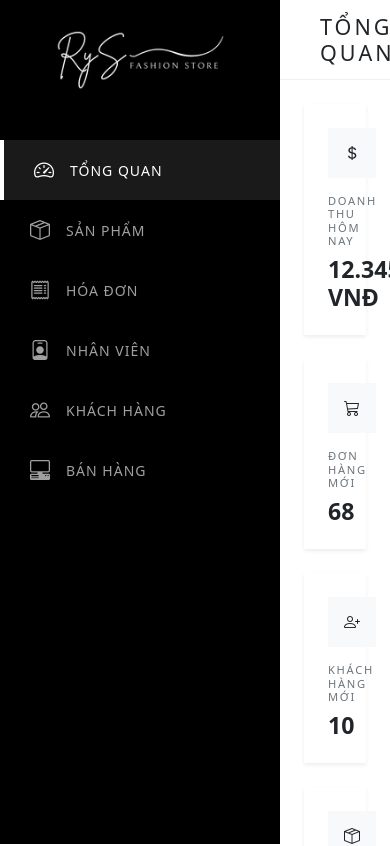
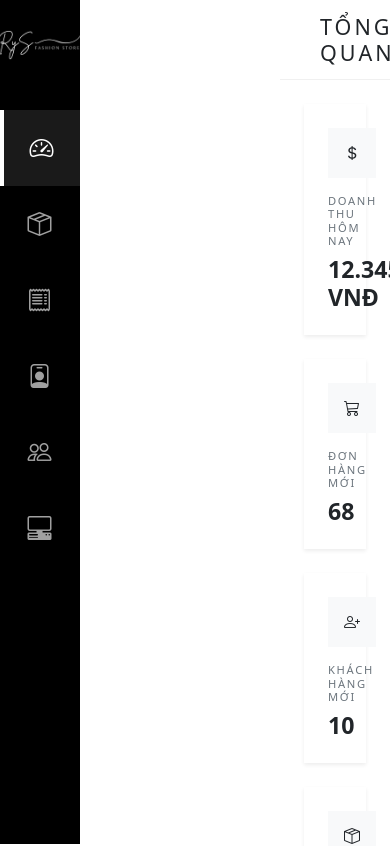
Before and after one commit to nqh1089/RyS-Fashion-Store, a Vue app: page /admin/dashboard in a window 390 px wide. Shown: the top 846 px of the page. Built offline with nearby package versions, Linux system fonts and the light colour scheme.

Commit message:
Offcanvas navbar (3 gạch của navbar khi responsive)

```diff
--- a/src/components/Admin/AdminSidebar.vue
+++ b/src/components/Admin/AdminSidebar.vue
@@ -1,31 +1,50 @@
 <template>
-  <aside class="admin-sidebar">
+  <aside class="admin-sidebar" :class="{ collapsed: isCollapsed }">
     <div class="sidebar-logo">
       <img src="@/assets/Home/RyS2.png" alt="RyS Logo" class="admin-main-logo" />
     </div>
 
     <nav class="sidebar-nav">
-      <router-link to="/admin/dashboard" class="nav-item">
+      <router-link to="/admin/dashboard" class="nav-item" title="Tổng quan">
         <i class="bi bi-speedometer2"></i> <span>TỔNG QUAN</span>
       </router-link>
-      <router-link to="/admin/products" class="nav-item">
+      <router-link to="/admin/products" class="nav-item" title="Sản phẩm">
         <i class="bi bi-box-seam"></i> <span>SẢN PHẨM</span>
       </router-link>
-      <router-link to="/admin/orders" class="nav-item">
+      <router-link to="/admin/orders" class="nav-item" title="Hóa đơn">
         <i class="bi bi-receipt"></i> <span>HÓA ĐƠN</span>
       </router-link>
-      <router-link to="/admin/employees" class="nav-item">
+      <router-link to="/admin/employees" class="nav-item" title="Nhân viên">
         <i class="bi bi-person-badge"></i> <span>NHÂN VIÊN</span>
       </router-link>
-      <router-link to="/admin/customers" class="nav-item">
+      <router-link to="/admin/customers" class="nav-item" title="Khách hàng">
         <i class="bi bi-people"></i> <span>KHÁCH HÀNG</span>
       </router-link>
-      <router-link to="/admin/pos" class="nav-item">
+      <router-link to="/admin/pos" class="nav-item" title="Bán hàng">
         <i class="bi bi-pc-display-horizontal"></i> <span>BÁN HÀNG</span>
       </router-link>
     </nav>
   </aside>
 </template>
+
+<script setup>
+import { ref, onMounted, onUnmounted } from 'vue'
+
+const isCollapsed = ref(false)
+
+const handleResize = () => {
+  isCollapsed.value = window.innerWidth <= 1200
+}
+
+onMounted(() => {
+  handleResize()
+  window.addEventListener('resize', handleResize)
+})
+
+onUnmounted(() => {
+  window.removeEventListener('resize', handleResize)
+})
+</script>
 
 <style scoped>
 .admin-sidebar {
@@ -37,9 +56,15 @@
   left: 0;
   display: flex;
   flex-direction: column;
+  transition: all 0.3s ease; /* Hiệu ứng */
+  z-index: 1000;
 }
 
-/* LOGO */
+/* KHI THU NHỎ */
+.admin-sidebar.collapsed {
+  width: 80px; /* Độ rộng khi chỉ hiện icon */
+}
+
 .sidebar-logo {
   padding: 30px 20px;
   display: flex;
@@ -48,9 +73,14 @@
 }
 
 .admin-main-logo {
-  height: 60px; /* Tăng kích thước logo cho rõ nét */
+  height: 50px;
   width: auto;
-  object-fit: contain;
+  transition: 0.3s;
+}
+
+/* Thu nhỏ logo khi sidebar co lại */
+.collapsed .admin-main-logo {
+  height: 30px;
 }
 
 .sidebar-nav {
@@ -58,6 +88,7 @@
   flex-direction: column;
   padding-top: 20px;
 }
+
 .nav-item {
   padding: 15px 30px;
   color: #a0a0a0;
@@ -67,15 +98,43 @@
   font-size: 14px;
   letter-spacing: 1px;
   transition: 0.3s;
+  white-space: nowrap; /* Không cho chữ xuống dòng khi co lại */
 }
+
 .nav-item i {
   font-size: 20px;
   margin-right: 15px;
+  transition: 0.3s;
 }
-/* Style khi trang đang active */
+
+/* ẨN CHỮ KHI COLLAPSED */
+.collapsed .nav-item {
+  padding: 20px 0;
+  justify-content: center;
+}
+
+.collapsed .nav-item span {
+  display: none; /* Ẩn toàn bộ text */
+}
+
+.collapsed .nav-item i {
+  margin-right: 0; /* Đưa icon vào chính giữa */
+  font-size: 24px;
+}
+
+/* Hover & Active */
+.nav-item:hover {
+  color: #fff;
+  background-color: rgba(255, 255, 255, 0.05);
+}
+
 .router-link-active {
   color: #fff !important;
   background-color: rgba(255, 255, 255, 0.1);
   border-left: 4px solid #fff;
 }
+
+.collapsed .router-link-active {
+  border-left: 4px solid #fff;
+}
 </style>
--- a/src/components/Client/Home/HomeNavBar.vue
+++ b/src/components/Client/Home/HomeNavBar.vue
@@ -9,7 +9,33 @@
         <img src="@/assets/Home/RyS.png" alt="RyS Fashion Store" class="main-logo" />
       </router-link>
 
-      <div class="collapse navbar-collapse" id="navbarNav">
+      <button
+        class="navbar-toggler border-0 shadow-none"
+        type="button"
+        data-bs-toggle="offcanvas"
+        data-bs-target="#offcanvasNavbar"
+        aria-controls="offcanvasNavbar"
+      >
+        <span class="navbar-toggler-icon"></span>
+      </button>
+
+      <div
+        class="offcanvas offcanvas-end"
+        tabindex="-1"
+        id="offcanvasNavbar"
+        aria-labelledby="offcanvasNavbarLabel"
+      >
+        <div class="offcanvas-header border-bottom">
+          <h5 class="offcanvas-title fw-bold" id="offcanvasNavbarLabel">MENU</h5>
+          <button
+            type="button"
+            class="btn-close"
+            data-bs-dismiss="offcanvas"
+            aria-label="Close"
+          ></button>
+        </div>
+
+        <div class="offcanvas-body">
           <ul class="navbar-nav mx-auto text-uppercase fw-semibold small">
             <li class="nav-item dropdown custom-dropdown">
               <router-link
@@ -28,8 +54,8 @@
                     class="dropdown-item py-2 d-flex justify-content-between align-items-center"
                     to=""
                   >
-                  Quần <i class="bi bi-chevron-right small-icon"></i
-                ></router-link>
+                    Quần <i class="bi bi-chevron-right small-icon"></i>
+                  </router-link>
                 </li>
               </ul>
             </li>
@@ -37,26 +63,26 @@
             <li class="nav-item"><a class="nav-link px-3" href="#">Bộ sưu tập</a></li>
             <li class="nav-item"><a class="nav-link px-3" href="#">Xuân 2026</a></li>
             <li class="nav-item"><a class="nav-link px-3" href="#">Tết 2026</a></li>
-          <li class="nav-item text-danger">
+            <li class="nav-item">
               <a class="nav-link px-3 text-danger" href="#">Sale Off</a>
             </li>
           </ul>
 
-        <div class="d-flex align-items-center gap-3">
+          <div class="d-flex align-items-center gap-3 mt-4 mt-lg-0">
             <a href="#" class="text-dark"><i class="bi bi-search"></i></a>
-
             <router-link to="/login" class="text-dark">
               <i class="bi bi-person"></i>
             </router-link>
-
             <a href="#" class="text-dark position-relative">
               <i class="bi bi-bag"></i>
               <span
                 class="badge rounded-pill bg-dark position-absolute top-0 start-100 translate-middle"
                 style="font-size: 0.6rem"
-              >0</span
               >
+                0
+              </span>
             </a>
+          </div>
         </div>
       </div>
     </div>
```
Also changed, not shown: src/components/Admin/EmployeeManagement.vue (+6 -6 lines). Lines whose indentation alone changed are shown as unchanged.
